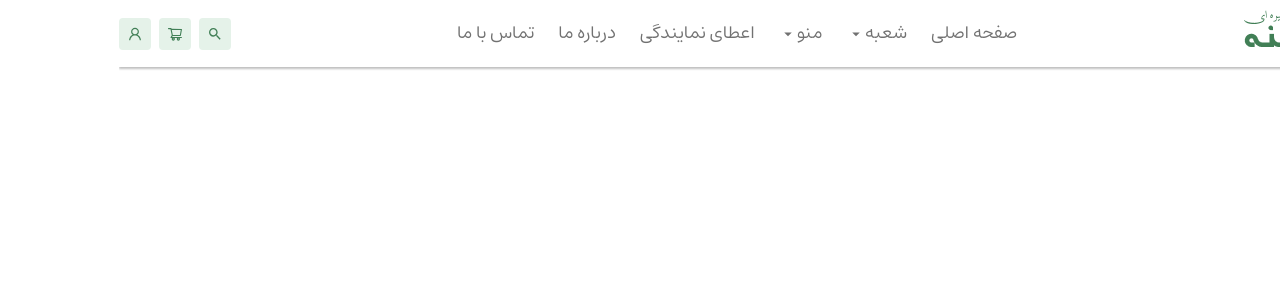
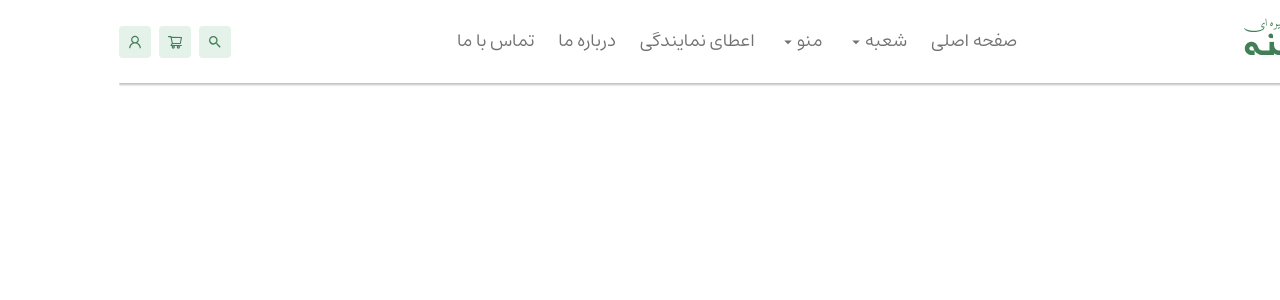
Before and after one commit to Mhboolor/tarkhine, a React (Vite) app in the folder front-end/: page / in a window 1280 px wide. Shown: the top 300 px of the page. Built offline with nearby package versions, Linux system fonts and the light colour scheme.

Commit message:
feat : install swiper js & styel sub menu

```diff
--- a/front-end/package.json
+++ b/front-end/package.json
@@ -15,7 +15,8 @@
     "react-dom": "^18.2.0",
     "react-icons": "^4.11.0",
     "react-redux": "^8.1.2",
-    "react-router-dom": "^6.15.0"
+    "react-router-dom": "^6.15.0",
+    "swiper": "^10.2.0"
   },
   "devDependencies": {
     "@types/react": "^18.2.15",
--- a/front-end/src/components/header/Header.jsx
+++ b/front-end/src/components/header/Header.jsx
@@ -2,14 +2,22 @@ import Buttons from "./content/Buttons";
 import Logo from "./content/Logo";
 import Navbar from "./content/Navbar";
 import MenuIcon from "./content/MenuIcon";
+import { useState } from "react";
 
 function Header() {
+  const [showMenu, setShowMenu] = useState(false);
+
+  const showMenuHandler = () => {
+    setShowMenu((prev) => !prev);
+  };
+
   return (
     <header className="bg-white shadow-drop-2">
-      <div className="container m-auto flex items-center justify-between py-8 px-4 md:px-0">
-        <MenuIcon />
+      <div className="container m-auto flex items-center justify-between py-4 px-4 md:px-0">
+        <MenuIcon showMenuHandler={showMenuHandler} />
         <Logo />
-        <Navbar />
+        <div className={`absolute left-0 top-0 w-full h-full bg-black/10 ${showMenu ? "flex" : "hidden"} lg:hidden`} onClick={showMenuHandler}></div>
+        <Navbar showMenu={showMenu} showMenuHandler={showMenuHandler}/>
         <Buttons />
       </div>
     </header>
--- a/front-end/src/components/header/content/MenuIcon.jsx
+++ b/front-end/src/components/header/content/MenuIcon.jsx
@@ -1,9 +1,9 @@
 import { MdMenu } from "react-icons/md";
 
-function MenuIcon() {
+function MenuIcon({ showMenuHandler }) {
   return (
     <div className="flex items-center justify-center text-2xl text-primary lg:hidden">
-      <button>
+      <button onClick={showMenuHandler}>
         <MdMenu />
       </button>
     </div>
--- a/front-end/src/components/header/content/Navbar.jsx
+++ b/front-end/src/components/header/content/Navbar.jsx
@@ -6,7 +6,7 @@ import { BiHomeSmile, BiHomeHeart, BiPhoneCall } from "react-icons/bi";
 import { GiNotebook } from "react-icons/gi";
 import { HiOutlineUsers } from "react-icons/hi";
 
-function Navbar() {
+function Navbar({ showMenuHandler, showMenu }) {
   const [menu, setMenu] = useState([
     {
       id: 1,
@@ -64,7 +64,12 @@ function Navbar() {
   ]);
 
   return (
-    <nav className="absolute bg-white top-0 right-0 h-screen w-full max-w-[256px] lg:static lg:top-auto lg:right-auto lg:bg-transparent lg:w-auto lg:max-w-none lg:h-auto">
+    <nav
+      className={`absolute bg-white top-0 right-0 h-screen w-full max-w-[256px] duration-200 z-50 overflow-y-auto ${
+        showMenu ? "translate-x-0" : "translate-x-96"
+      }
+      lg:static lg:top-auto lg:right-auto lg:bg-transparent lg:w-auto lg:max-w-none lg:h-auto lg:translate-x-0 lg:overflow-y-visible`}
+    >
       <div className="flex items-start justify-between relative bg-cover bg-center bg-no-repeat bg-[url('../src/assets/images/header/bg-sm-menu.jpg')] text-2xl text-white px-4 py-6 lg:hidden">
         <div className="absolute left-0 top-0 bg-black/50 w-full h-full"></div>
         <img
@@ -72,13 +77,13 @@ function Navbar() {
           alt="Logo_Images"
           className="w-16 h-8 z-10 lg:w-auto lg:h-auto"
         />
-        <button className="z-10">
+        <button className="z-10" onClick={showMenuHandler}>
           <MdClose />
         </button>
       </div>
       <ul className="text-gray-7 leading-180 flex flex-col items-start text-caption-lg divide-y px-4 lg:flex-row lg:items-center lg:justify-center lg:text-body-lg lg:gap-6 lg:px-0 lg:divide-none">
         {menu.map((link) => (
-          <li key={link.id} className="w-full lg:w-auto">
+          <li key={link.id} className="w-full relative lg:w-auto group">
             <NavLink
               to={link.link}
               className={`flex items-center justify-between py-1 lg:py-0`}
@@ -90,10 +95,12 @@ function Navbar() {
               {link.children.length > 0 && <MdArrowDropDown />}
             </NavLink>
             {link.children.length > 0 && (
-              <ul className="hidden">
+              <ul className="flex-col px-6 hidden lg:absolute lg:top-full lg:bg-white lg:shadow-drop-2 lg:rounded-4 lg:w-32 lg:py-1 lg:px-2 divide-y text-sm text-gray-8 group-hover:flex">
                 {link.children.map((sub, index) => (
                   <li key={index}>
-                    <Link to={sub.link}>{sub.title}</Link>
+                    <Link to={sub.link} className="flex py-2">
+                      {sub.title}
+                    </Link>
                   </li>
                 ))}
               </ul>
```
Also changed, not shown: 1 other file (tests, documents, lock files or other folders).
